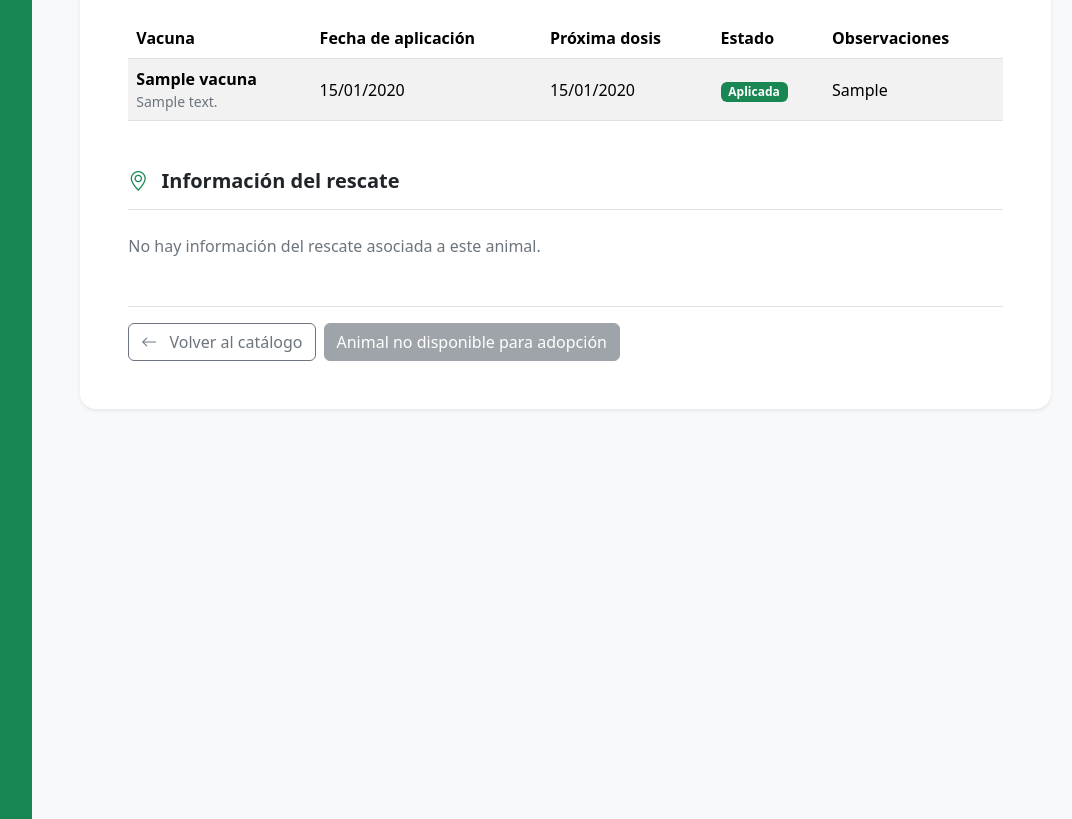
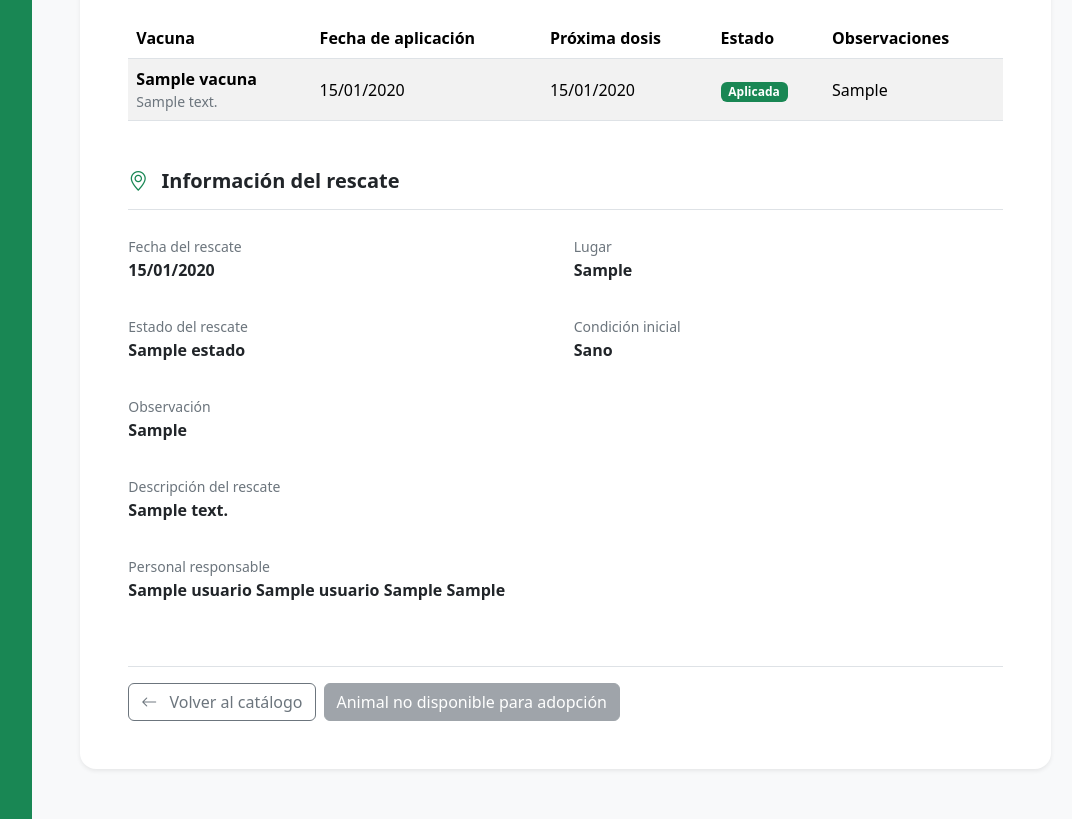
Before and after one commit to Italo121/Huellas-de-esperanza, a Django app: page /adopcion/animales/1/ in a window 1280 px wide. Shown: the part 1523-2342 px from the top of the page, without its empty margins (181-1253 px from the left). Run offline with Django 5.2, Linux system fonts and the light colour scheme; tables that the repository leaves empty hold one stand-in row (values such as "Sample post"); grey boxes marked "Sample" are stand-in pictures; parts of the project's set-up code (start-up, migrations or seed data) failed here and were passed over.

Commit message:
Ajuste de informacion y mensajes para el usuario

```diff
--- a/mod_adopcion/templates/detalle-adopcion.html
+++ b/mod_adopcion/templates/detalle-adopcion.html
@@ -142,7 +142,6 @@
                     </div>
                 </div>
             </div>
-
 
         <!-- Historial de seguimiento del animal -->
         <hr class="my-4">
--- a/mod_adopcion/views.py
+++ b/mod_adopcion/views.py
@@ -9,7 +9,7 @@
 from django.utils import timezone
 from django.views.decorators.http import require_POST
 
-from mod_refugio.models import Animal, Personal, Usuario, VacunaAnimal
+from mod_refugio.models import Animal, Personal, Rescate, Usuario, VacunaAnimal
 
 from .forms import SolicitudAdopcionForm, SolicitudDevolucionAdopcionForm
 from .models import (
@@ -83,6 +83,29 @@
         Animal,
         id_animal=id_animal
     )
+    rescate = (
+        Rescate.objects.select_related(
+            "id_estado",
+            "rut_personal",
+            "rut_personal__id_usuario",
+        )
+        .filter(pk=animal.id_rescate)
+        .first()
+    )
+    personal_nombre = None
+    if rescate and rescate.rut_personal.id_usuario:
+        usuario = rescate.rut_personal.id_usuario
+        personal_nombre = " ".join(
+            parte
+            for parte in (
+                usuario.p_nombre,
+                usuario.s_nombre,
+                usuario.ap_paterno,
+                usuario.ap_materno,
+            )
+            if parte
+        )
+
     vacunas_animal = (
         VacunaAnimal.objects.select_related("id_vacuna")
         .filter(id_animal=animal)
@@ -126,6 +149,8 @@
         "detalle-animal.html",
         {
             "animal": animal,
+            "rescate": rescate,
+            "personal_nombre": personal_nombre,
             "vacunas_animal": vacunas_animal,
             "solicitud_existente": solicitud_existente,
             "solicitud_rechazada": solicitud_rechazada,
@@ -337,7 +362,7 @@
             request,
             "Completa correctamente los datos de la solicitud de devolución.",
         )
-        return redirect("mod_adopcion:mis_adopciones")
+        return redirect("mod_adopcion:mis_solicitudes")
 
     try:
         with transaction.atomic():
@@ -355,7 +380,7 @@
                     request,
                     "Ya existe una solicitud de devolución para esta adopción.",
                 )
-                return redirect("mod_adopcion:mis_adopciones")
+                return redirect("mod_adopcion:mis_solicitudes")
 
             estado_registrada = Estado.objects.filter(
                 tipo_estado="Devolucion",
@@ -371,7 +396,7 @@
                     "No es posible enviar la solicitud porque el refugio no tiene "
                     "configurado el estado Registrada para devoluciones.",
                 )
-                return redirect("mod_adopcion:mis_adopciones")
+                return redirect("mod_adopcion:mis_solicitudes")
 
             datos = form.cleaned_data
             DevolucionAdopcion.objects.create(
@@ -394,13 +419,13 @@
             request,
             "No pudimos enviar la solicitud de devolución. Inténtalo nuevamente más tarde.",
         )
-        return redirect("mod_adopcion:mis_adopciones")
+        return redirect("mod_adopcion:mis_solicitudes")
 
     messages.success(
         request,
         "Tu solicitud de devolución fue enviada al refugio para su evaluación.",
     )
-    return redirect("mod_adopcion:mis_adopciones")
+    return redirect("mod_adopcion:mis_solicitudes")
 
 
 def mis_solicitudes(request):
```
Also changed, not shown: mod_adopcion/tests.py (+27 -3 lines).
